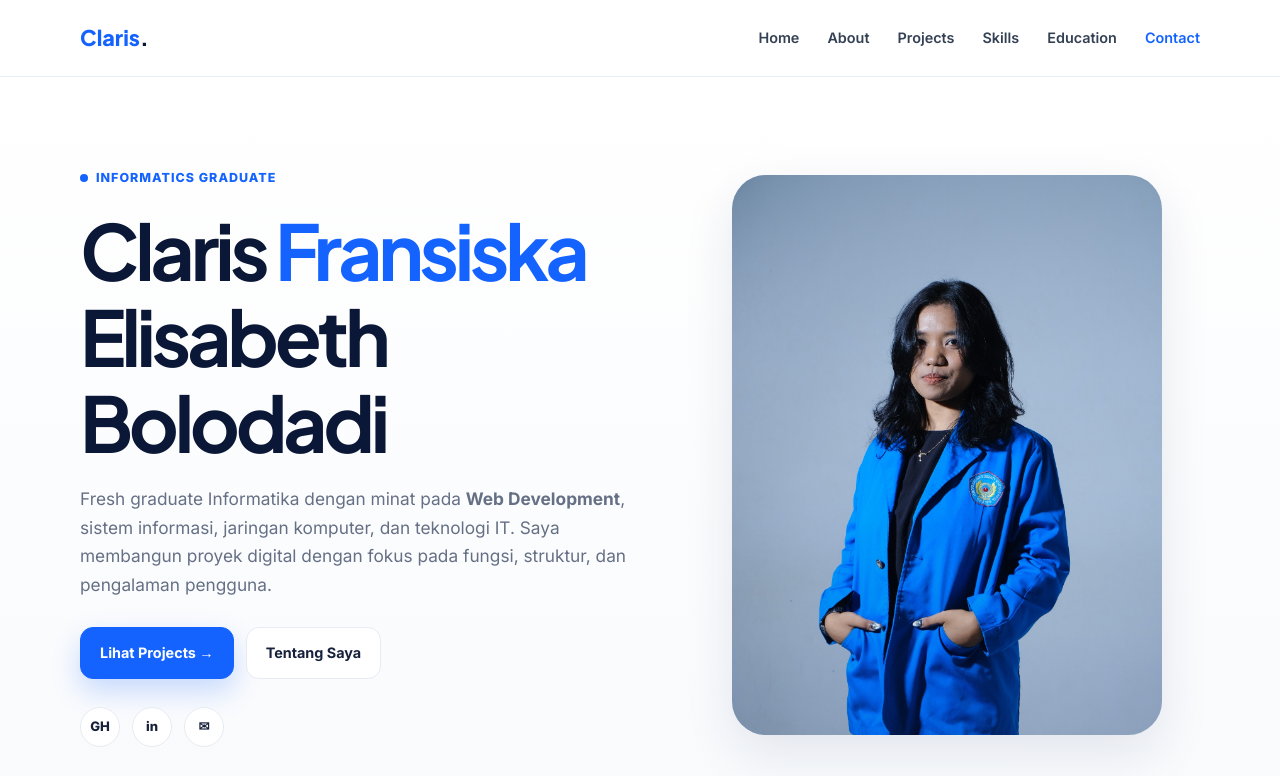
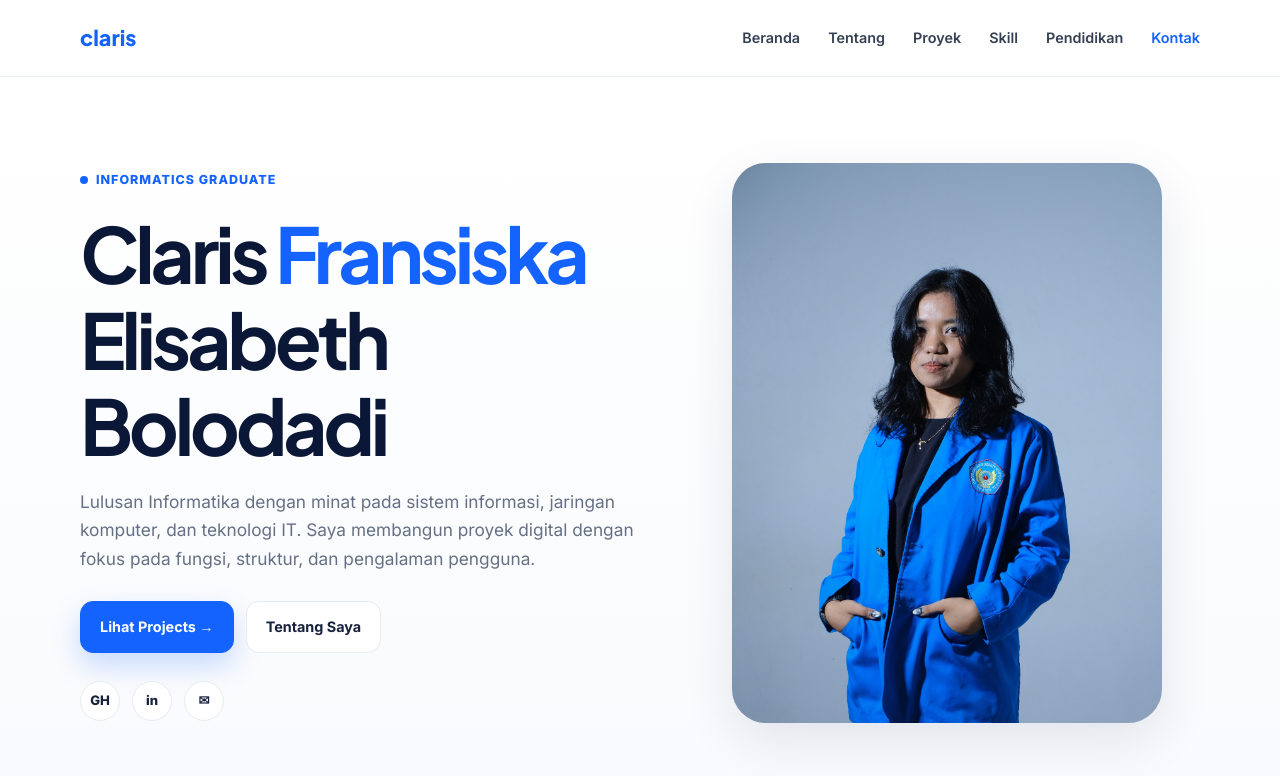
Before and after one commit to clarisbldd/clarisbldd.github.io, a plain HTML site: page index.html in a window 1280 px wide. Shown: the top 776 px of the page. Drawn offline with Linux system fonts and the light colour scheme.

Commit message:
Update index.html

```diff
--- a/index.html
+++ b/index.html
@@ -1,9 +1,9 @@
 <!doctype html><html lang="id"><head><meta charset="utf-8"><meta name="viewport" content="width=device-width,initial-scale=1">
 <title>Claris Fransiska Elisabeth Bolodadi | Portfolio</title><meta name="description" content="Portfolio Claris Fransiska Elisabeth Bolodadi — Informatics Graduate, Web Development & IT.">
 <link rel="stylesheet" href="css/style.css"></head><body><nav class="nav"><div class="container nav-inner">
-<a class="logo" href="index.html">Claris<span>.</span></a>
+<a class="logo" href="index.html">claris<span></a>
 <button class="menu" aria-label="Menu">☰</button>
-<div class="nav-links"><a class="" href="index.html">Home</a><a class="" href="about.html">About</a><a class="" href="projects.html">Projects</a><a class="" href="skills.html">Skills</a><a class="" href="education.html">Education</a><a class="active" href="contact.html">Contact</a></div>
+<div class="nav-links"><a class="" href="index.html">Beranda</a><a class="" href="about.html">Tentang</a><a class="" href="projects.html">Proyek</a><a class="" href="skills.html">Skill</a><a class="" href="education.html">Pendidikan</a><a class="active" href="contact.html">Kontak</a></div>
 </div></nav>
 
 <main>
@@ -11,7 +11,7 @@
 <div>
 <div class="eyebrow"><span class="dot"></span> Informatics Graduate</div>
 <h1>Claris <span class="blue">Fransiska</span><br>Elisabeth Bolodadi</h1>
-<p>Fresh graduate Informatika dengan minat pada <strong>Web Development</strong>, sistem informasi, jaringan komputer, dan teknologi IT. Saya membangun proyek digital dengan fokus pada fungsi, struktur, dan pengalaman pengguna.</p>
+<p>Lulusan Informatika dengan minat pada sistem informasi, jaringan komputer, dan teknologi IT. Saya membangun proyek digital dengan fokus pada fungsi, struktur, dan pengalaman pengguna.</p>
 <div class="actions"><a class="btn primary" href="projects.html">Lihat Projects →</a><a class="btn" href="about.html">Tentang Saya</a></div>
 <div class="socials"><a href="https://github.com/clarisbldd" target="_blank">GH</a><a href="https://www.linkedin.com/in/clarisbolodadi/" target="_blank">in</a><a href="mailto:clarisbolodadi@gmail.com">✉</a></div>
 </div>
@@ -25,7 +25,7 @@
 <article class="card"><div class="card-media"><img src="assets/bank-sampah.png" alt="Bank Sampah Management System"></div>
 <div class="card-body"><h3>Bank Sampah Management System</h3><p>Sistem informasi berbasis web untuk mengelola nasabah, jenis sampah, setoran, penarikan, transaksi, laporan, autentikasi, dan validasi. Proyek juga mengeks...</p><div class="tags"><span class="tag">Web Development</span><span class="tag">PHP</span><span class="tag">MySQL</span></div><div class="card-links"><a class="small-btn primary" href="projects/bank-sampah.html">View Details</a></div></div></article>
 <article class="card"><div class="card-media"><img src="assets/spentry.png" alt="SMP Negeri 3 Umbu Ratu Nggay Website"></div>
-<div class="card-body"><h3>SMP Negeri 3 Umbu Ratu Nggay Website</h3><p>Website untuk memperkenalkan profil sekolah, visi dan misi, sejarah, struktur organisasi, fasilitas, galeri, PPDB, serta informasi kontak dan lokasi. Dibua...</p><div class="tags"><span class="tag">Web Development</span><span class="tag">Mobirise</span><span class="tag">UI Design</span></div><div class="card-links"><a class="small-btn primary" href="projects/spentry.html">View Details</a><a class="small-btn" href="https://clarisbldd.github.io/spentry/index.html" target="_blank">Live Demo ↗</a></div></div></article>
+<div class="card-body"><h3>SMP Negeri 3 Umbu Ratu Nggay Website</h3><p>Website untuk memperkenalkan profil sekolah, visi dan misi, sejarah, struktur organisasi, fasilitas, galeri, PPDB, serta informasi kontak dan lokasi. Dibuat...</p><div class="tags"><span class="tag">Web Development</span><span class="tag">Mobirise</span><span class="tag">UI Design</span></div><div class="card-links"><a class="small-btn primary" href="projects/spentry.html">View Details</a><a class="small-btn" href="https://clarisbldd.github.io/spentry/index.html" target="_blank">Live Demo ↗</a></div></div></article>
 <article class="card"><div class="card-media"><img src="assets/chat-app.png" alt="Web Chat Application"></div>
 <div class="card-body"><h3>Web Chat Application</h3><p>Aplikasi chat berbasis web yang dikembangkan untuk mengeksplorasi komunikasi digital dan alur interaksi pengguna, mencakup registrasi, autentikasi, pesan, ...</p><div class="tags"><span class="tag">Web Development</span><span class="tag">Authentication</span><span class="tag">Database</span></div><div class="card-links"><a class="small-btn primary" href="projects/chat-app.html">View Details</a></div></div></article>
 <article class="card"><div class="card-media"><img src="assets/speech.png" alt="Speech Recognition Web App"></div>
@@ -36,4 +36,4 @@
 <div class="card-body"><h3>CCNails</h3><p>Website project yang dikembangkan dan dipublikasikan melalui GitHub Pages. Detail proyek dapat dilihat langsung melalui versi live dan repository....</p><div class="tags"><span class="tag">Web Development</span><span class="tag">GitHub Pages</span></div><div class="card-links"><a class="small-btn primary" href="projects/ccnails.html">View Details</a><a class="small-btn" href="https://clarisbldd.github.io/CCNails/" target="_blank">Live Demo ↗</a></div></div></article></div>
 <div class="actions" style="justify-content:center;margin-top:28px"><a class="btn" href="projects.html">Lihat Semua Projects →</a></div>
 </div></section>
-</main><footer><div class="container">© 2026 Claris Fransiska Elisabeth Bolodadi. Portfolio.</div></footer><script src="js/main.js"></script></body></html>
+</main><footer><div class="container">© 2026 ༝ Claris Fransiska Elisabeth Bolodadi ༝ Portfolio </div></footer><script src="js/main.js"></script></body></html>
```
